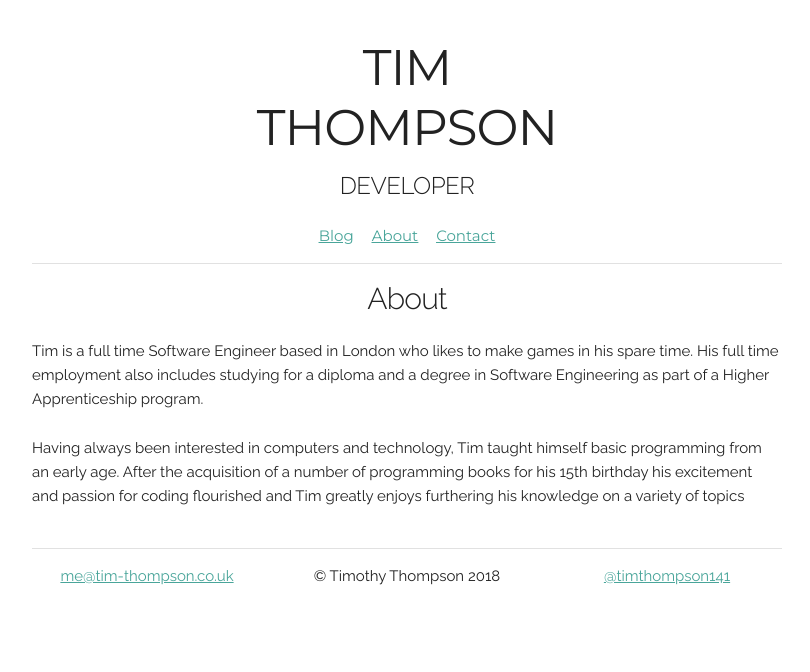
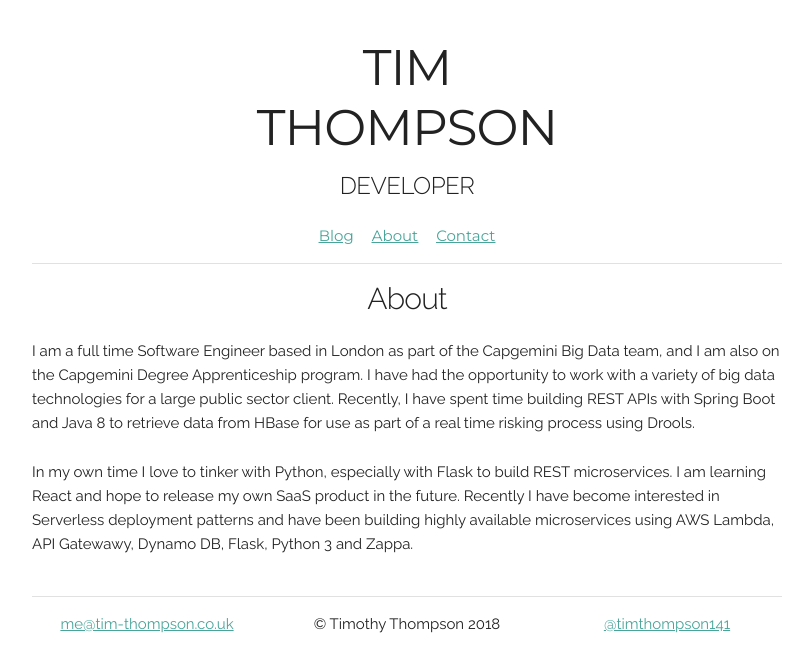
Before and after one commit to tim-thompson/blog, a Jekyll site: the page built from about.md, in a window 1280 px wide. Shown: the top 672 px of the page, without its empty margins (233-1043 px from the left). Built offline with Jekyll 4.4.1, drawn with Linux system fonts in a browser that asks for light colours; some web fonts are replaced; comment, search, counter and statistics services are not loaded.

Commit message:
More up to date and interesting about page

```diff
--- a/about.md
+++ b/about.md
@@ -2,7 +2,6 @@
 layout: page
 title: About
 ---
+I am a full time Software Engineer based in London as part of the Capgemini Big Data team, and I am also on the Capgemini Degree Apprenticeship program. I have had the opportunity to work with a variety of big data technologies for a large public sector client. Recently, I have spent time building REST APIs with Spring Boot and Java 8 to retrieve data from HBase for use as part of a real time risking process using Drools.
 
-Tim is a full time Software Engineer based in London who likes to make games in his spare time. His full time employment also includes studying for a diploma and a degree in Software Engineering as part of a Higher Apprenticeship program.
-
-Having always been interested in computers and technology, Tim taught himself basic programming from an early age. After the acquisition of a number of programming books for his 15th birthday his excitement and passion for coding flourished and Tim greatly enjoys furthering his knowledge on a variety of topics
+In my own time I love to tinker with Python, especially with Flask to build REST microservices. I am learning React and hope to release my own SaaS product in the future. Recently I have become interested in Serverless deployment patterns and have been building highly available microservices using AWS Lambda, API Gatewawy, Dynamo DB, Flask, Python 3 and Zappa.
```
